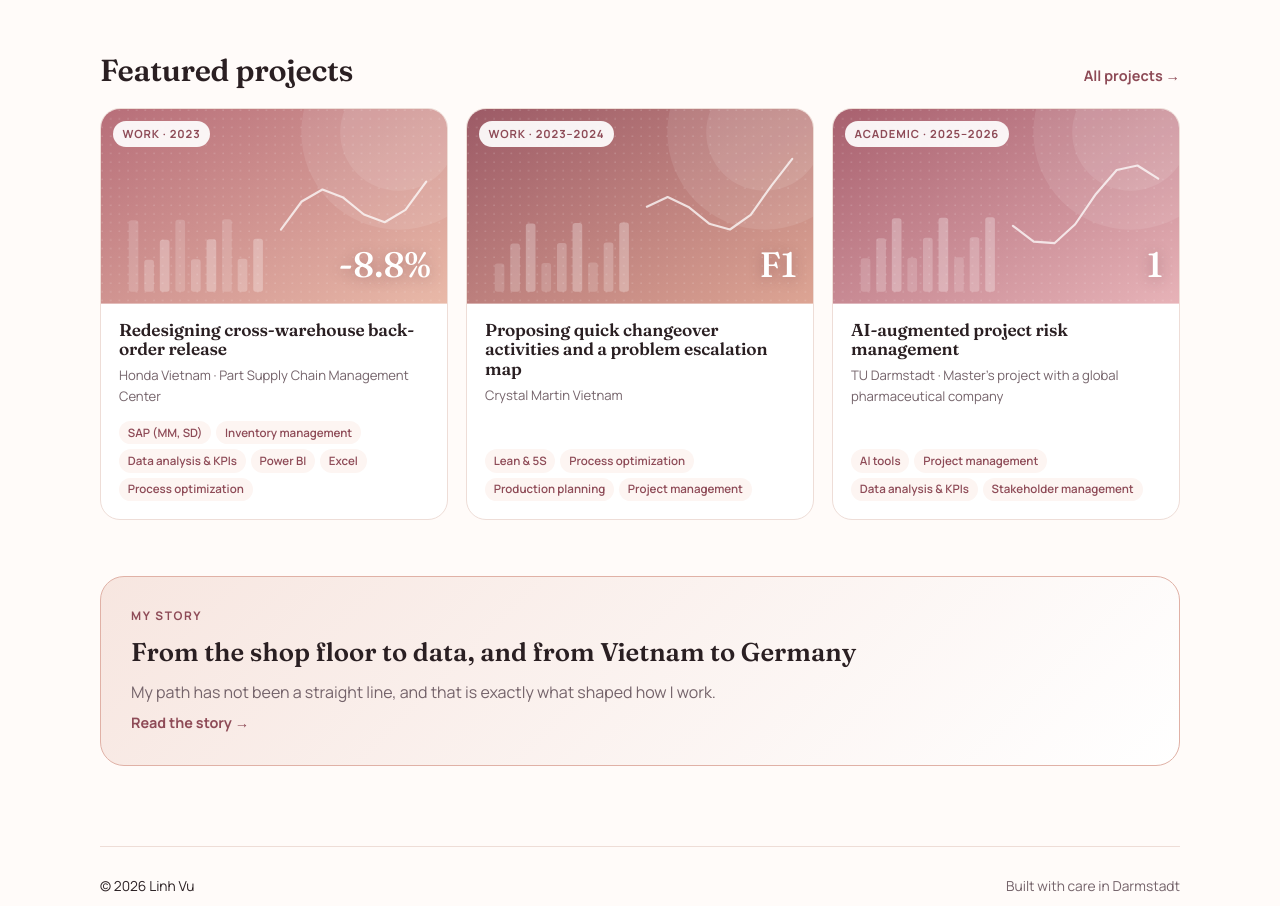
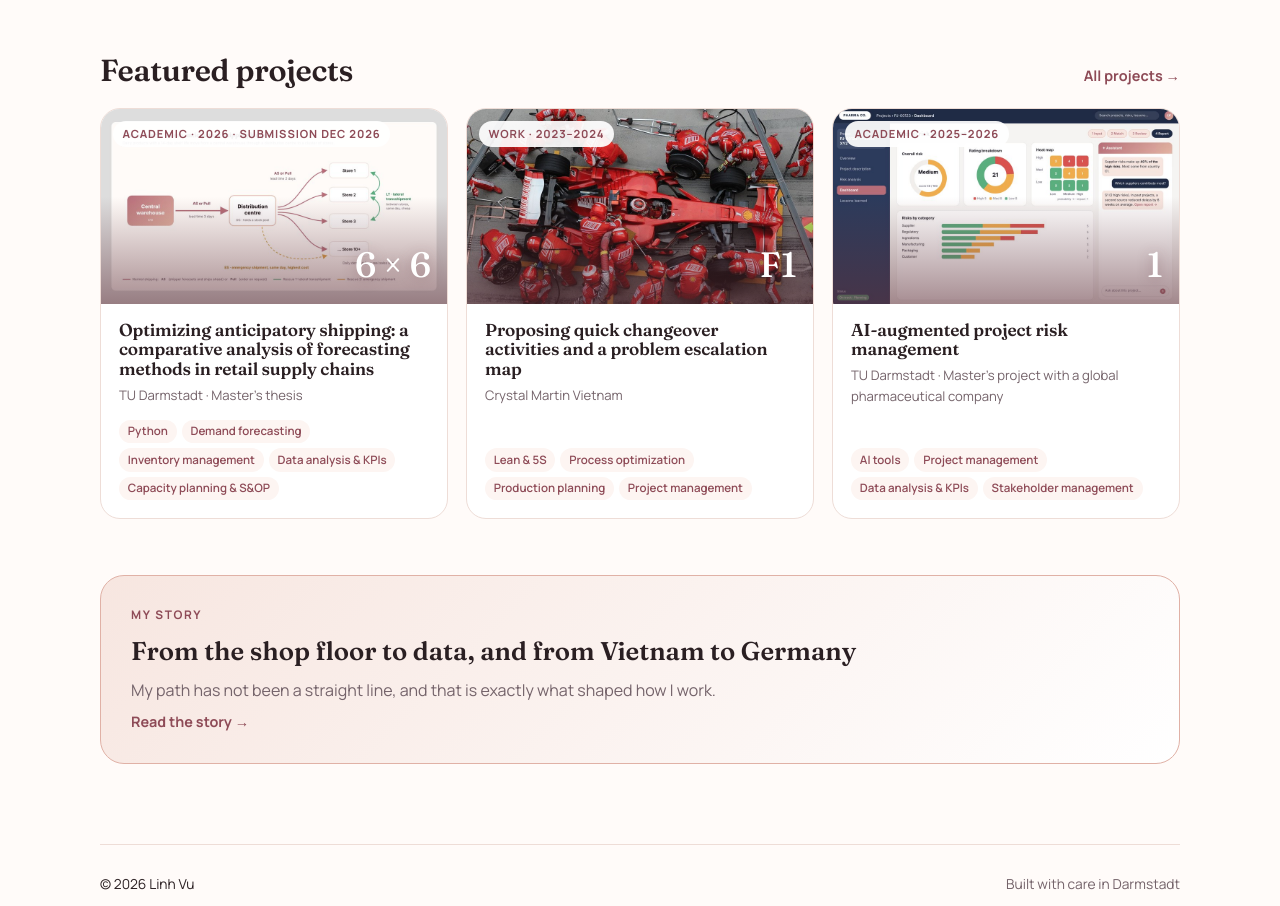
Before and after one commit to vukhanhlinh2310/vukhanhlinh2310.github.io, a plain HTML site: page index.html in a window 1280 px wide. Shown: the part 956-1862 px from the top of the page. Drawn offline with nearby package versions, Linux system fonts and the light colour scheme.

Commit message:
Real project images as thumbnails; thesis first in featured
Co-Authored-By: Claude Opus 5.5 <noreply@anthropic.com>
Claude-Session: https://claude.ai/code/session_01DsXoz7uRdZeGfJZ2MXKCYe

```diff
--- a/app.js
+++ b/app.js
@@ -73,7 +73,7 @@
   const card = (p) => {
     const res = show(p.result.value) ? `<span class="big">${txt(p.result.value)}</span>` : "";
     return `<a class="card reveal" href="#project/${p.id}">
-      <div class="card-cover">${cover(p)}<span class="badge">${esc(p.type)} · ${esc(p.period)}</span>${res}</div>
+      <div class="card-cover${p.thumb ? " has-thumb" : ""}">${p.thumb ? `<img src="${esc(p.thumb)}" alt="" loading="lazy">` : cover(p)}<span class="badge">${esc(p.type)} · ${esc(p.period)}</span>${res}</div>
       <div class="card-body"><h3>${esc(p.title)}</h3><span class="org">${esc(p.org)}</span>
       <span class="card-skills">${p.skills.map((k) => skillById[k] ? `<span>${esc(skillById[k].name)}</span>` : "").join("")}</span></div></a>`;
   };
--- a/content.js
+++ b/content.js
@@ -86,7 +86,7 @@ const SITE = {
     }
   ],
   "featured": [
-    "honda-network",
+    "forecasting",
     "quick-changeover",
     "ai-risk"
   ],
@@ -541,7 +541,8 @@ const SITE = {
         "problem": "Retailers pick forecasting methods by accuracy, but for perishable products the direction of the error may cost more than its size.",
         "did": "Built a Python pipeline comparing six forecasting methods on real dairy sales, and a simulator of anticipatory shipping across a three-tier network.",
         "result": "A per-leg recommendation of which method minimises total cost. Final results with the submission in December 2026."
-      }
+      },
+      "thumb": "assets/thumbs/forecasting.jpg"
     },
     {
       "id": "schedule-adherence",
@@ -579,7 +580,8 @@ const SITE = {
         "problem": "A large-engine plant needs to know how reliable its start-of-line and ready-to-ship dates are, and which open orders to protect first.",
         "did": "Simulated 150 engine orders, measured adherence, ran a Pareto analysis of delay causes and built a priority score in Python.",
         "result": "RTS adherence of 73% against a 90% target; two causes drive 64% of all delay days."
-      }
+      },
+      "thumb": "assets/thumbs/schedule-adherence.jpg"
     },
     {
       "id": "sop-capacity",
@@ -618,7 +620,8 @@ const SITE = {
         "problem": "S&OP needs an early answer: can the plant build next year's demand plan, and where is the bottleneck?",
         "did": "Converted a 12-month demand plan into work-centre hours and tested a +15% demand scenario.",
         "result": "The test bench is the bottleneck: up to 96% loaded and over capacity in 7 months under the upside scenario."
-      }
+      },
+      "thumb": "assets/thumbs/sop-capacity.jpg"
     },
     {
       "id": "material-availability",
@@ -656,7 +659,8 @@ const SITE = {
         "problem": "One missing part stops an engine build, but extra stock ties up capital.",
         "did": "Classified 60 parts by ABC/XYZ, calculated safety stock and reorder points, and projected stock for critical parts.",
         "result": "21 parts need action now; one long-lead part would run out in week 8 without expediting."
-      }
+      },
+      "thumb": "assets/thumbs/material-availability.jpg"
     },
     {
       "id": "honda-network",
@@ -713,7 +717,8 @@ const SITE = {
         "problem": "Spare-part back-orders were released between Honda's northern and southern warehouses in many small, slow or expensive shipments.",
         "did": "Analysed back-order and release data in SAP, mapped the process and redesigned the north-to-south distribution flow (bachelor's thesis).",
         "result": "Proposed a daily milk-run model, estimated to cut the logistics cost of the process by 8.8%."
-      }
+      },
+      "thumb": "assets/thumbs/honda-network.jpg"
     },
     {
       "id": "binding-tape",
@@ -807,7 +812,8 @@ const SITE = {
         "problem": "Account openings and balances for a banking product were counted manually each week.",
         "did": "Built an Excel dashboard on a weekly database with year/week selectors, year-on-year comparison and charts.",
         "result": "One weekly report replaced manual counting. Screenshots use simulated data."
-      }
+      },
+      "thumb": "assets/thumbs/kpi-dashboard.jpg"
     },
     {
       "id": "product-launch",
@@ -985,7 +991,8 @@ const SITE = {
         "problem": "Style changeovers on sewing lines stopped production for too long, with no shared plan or escalation path.",
         "did": "Applied Formula 1 pit-stop logic: moved preparation before the stop, gave every step an owner and a deadline, and designed an escalation map and a training workshop.",
         "result": "One standard QCO process with 17 owned steps and clear ramp-up targets."
-      }
+      },
+      "thumb": "assets/thumbs/quick-changeover.jpg"
     },
     {
       "id": "ai-risk",
@@ -1062,7 +1069,8 @@ const SITE = {
         "problem": "A global pharmaceutical company kept project risks in scattered Excel files, so past lessons were rarely reused.",
         "did": "Interviewed experts and designed an AI-augmented risk and lessons-learned platform on Microsoft 365, with prototypes.",
         "result": "A phased framework where AI retrieves similar past risks and project managers stay accountable."
-      }
+      },
+      "thumb": "assets/thumbs/ai-risk.jpg"
     },
     {
       "id": "freight-wagon",
--- a/styles.css
+++ b/styles.css
@@ -392,3 +392,10 @@ body.preview .skill-rail { top: 118px; }
 .tldr div:last-child { border-right: none; background: linear-gradient(135deg, var(--rose-50), #fff); }
 .tldr b { display: block; font-size: .72rem; letter-spacing: .12em; text-transform: uppercase; color: var(--rose-500); margin-bottom: 4px; }
 @media (max-width: 760px) { .tldr { grid-template-columns: 1fr; } .tldr div { border-right: none; border-bottom: 1px solid var(--rose-100); } }
+
+/* real-image thumbnails */
+.card-cover img { width: 100%; height: 100%; object-fit: cover; display: block; transition: transform .6s; }
+.card:hover .card-cover img { transform: scale(1.05); }
+.card-cover.has-thumb::after { content: ""; position: absolute; inset: 0; background: linear-gradient(180deg, rgba(94,47,56,0) 45%, rgba(94,47,56,.55) 100%); pointer-events: none; }
+.card-cover.has-thumb .big { z-index: 1; }
+.card-cover .badge { z-index: 1; }
```
Also changed, not shown: assets/thumbs/ai-risk.jpg (added), assets/thumbs/forecasting.jpg (added), assets/thumbs/honda-network.jpg (added), assets/thumbs/kpi-dashboard.jpg (added), assets/thumbs/material-availability.jpg (added), assets/thumbs/quick-changeover.jpg (added), assets/thumbs/schedule-adherence.jpg (added), assets/thumbs/sop-capacity.jpg (added).
